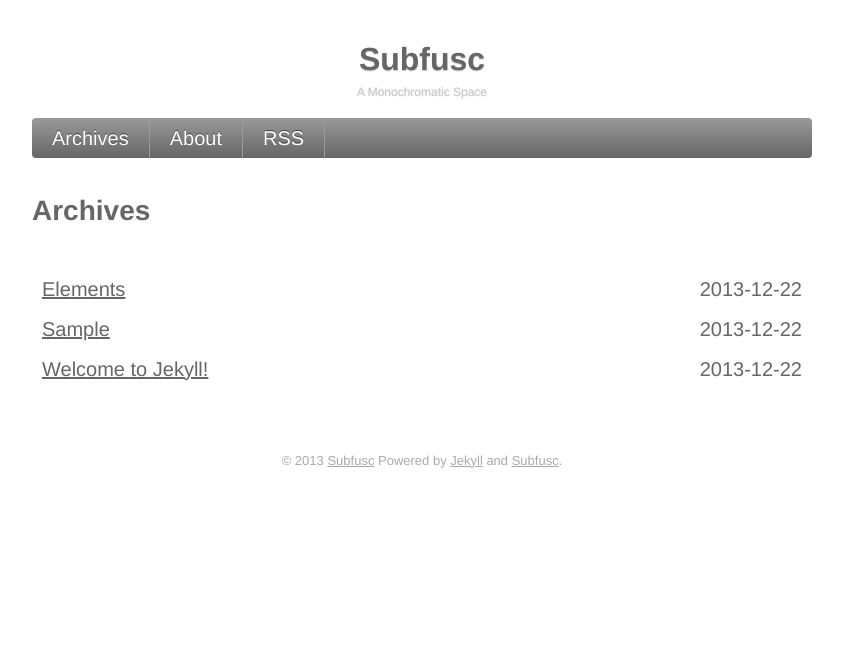
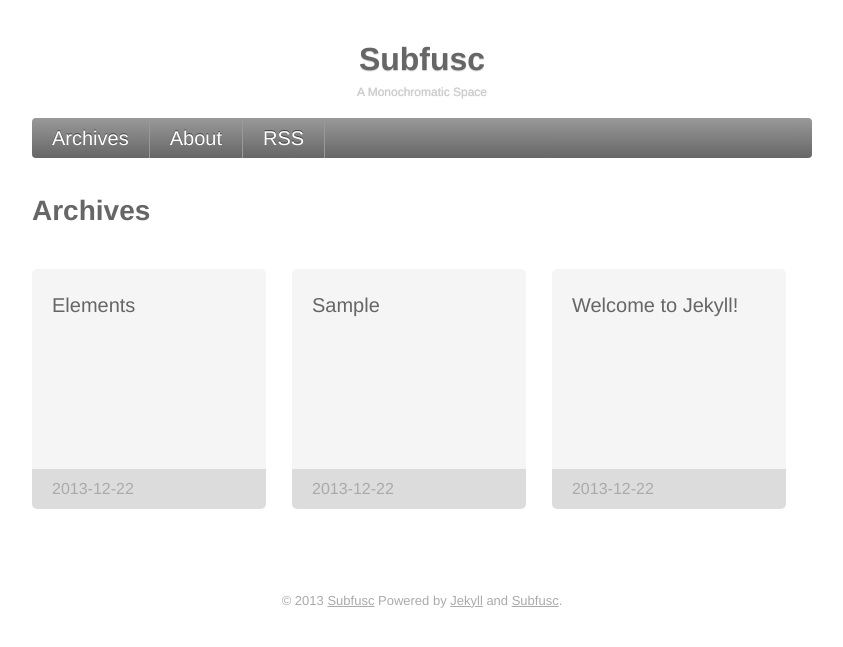
Before and after one commit to ryaneof/subfusc, a Jekyll site: the page built from archives.html, in a window 1280 px wide. Shown: the top 647 px of the page, without its empty margins (218-1061 px from the left). Built offline with Jekyll 4.4.1, drawn with Linux system fonts in a browser that asks for light colours; Markdown is read by kramdown in place of the engine named in the settings.

Commit message:
changing arhive page to card style

```diff
--- a/archives.html
+++ b/archives.html
@@ -4,13 +4,13 @@
 ---
 <ul id="archives-list" class="list-style-none">
 {% for post in site.posts %}
-  <li>
-    <span class="grid-80 mobile-grid-50">
-        <a href="{{ post.url }}" title="{{ post.title }}">{{ post.title }}</a>
-    </span>
-    {% if post.date %}
-    <time class="grid-20 mobile-grid-50" datetime="{{ post.date | date:"%Y-%m-%d" }}">{{ post.date | date:"%Y-%m-%d" }}</time>
-    {% endif %}
+  <li class="grid-33 mobile-grid-100">
+    <p>
+      <a href="{{ post.url }}" title="{{ post.title }}">
+        <span>{{ post.title }}</span>
+      </a>
+      <time datetime="{{ post.date | date:"%Y-%m-%d" }}">{{ post.date | date:"%Y-%m-%d" }}</time>
+    </p>
   </li>
 {% endfor %}
 </ul>
--- a/public/stylesheets/style.css
+++ b/public/stylesheets/style.css
@@ -123,9 +123,12 @@
  * Specific
  */
 
-
-#archives-list li { width: 100%; float: left; line-height: 2em; }
-#archives-list li time { text-align: right; color: #666; }
+#archives-list li { height: 240px; margin: 0; padding: 0; margin-bottom: 20px;}
+#archives-list li p { width: 90%; line-height: 2em; font-size: 1em; padding: 0; margin: 0;  height: 240px; position: relative; border-radius: 5px; margin-right: 10%;}
+#archives-list li p a { text-decoration: none; display: block; float: left; line-height: 1.6em; font-size: 1em; width: 100%; height: 100%; background: #F5F5F5; border-radius: 5px;}
+#archives-list li p a:hover { background-color: #EEE; }
+#archives-list li p a span { display: block; padding: 20px; height: 45%; overflow: hidden; }
+#archives-list li p time { display: block; width: 100%; background: rgba(0, 0, 0, 0.1); bottom: 0; position: absolute; color: #AAA; text-indent: 20px; font-size: 0.8em; border-radius: 0px 0px 5px 5px;}
 
 #pagination { margin-top: 2em; }
 #pagination p { height: 2.4em; }
@@ -145,4 +148,6 @@
     .site-nav li { text-align: left; width: 100%; clear: both; border-top: 1px solid #FFF; }
     .post-content p, .page-content p { font-size: 1.6rem; line-height: 1.8em; }
     #pagination span a { font-size: 1.6rem; }
+    #archives-list li { height: 180px; }
+    #archives-list li p { width: 100%; height: 180px; margin-right: 0; }
 }
```
